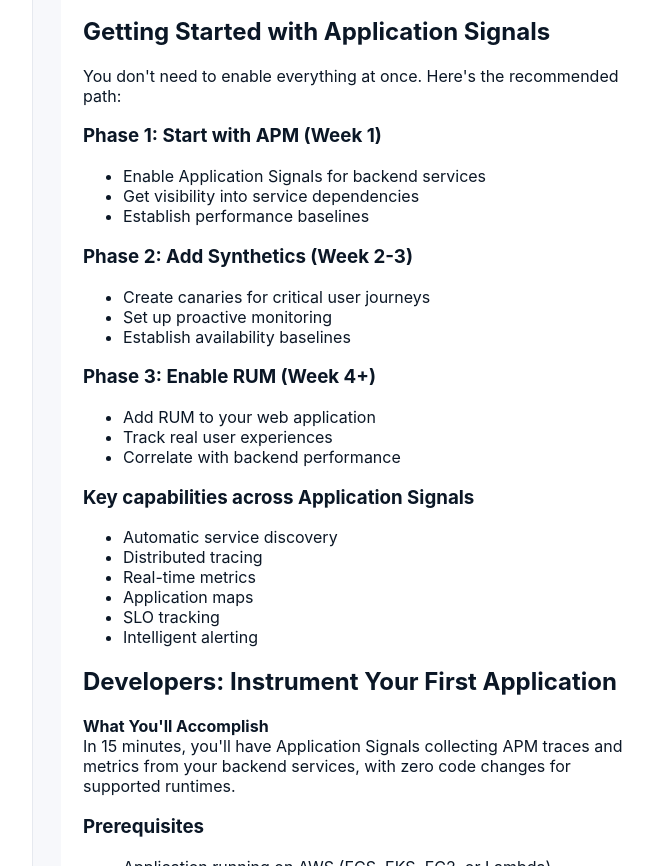
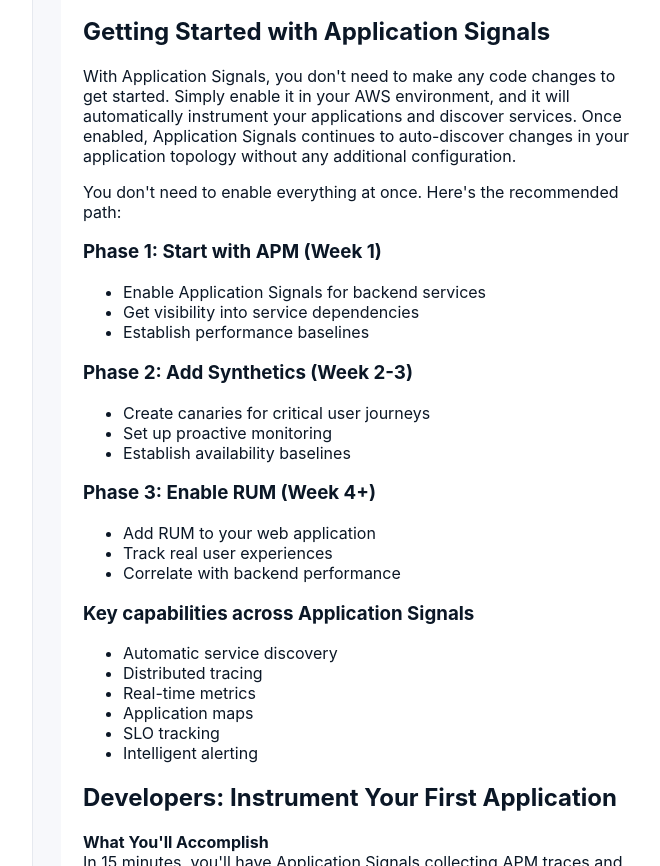
Before and after one commit to vijaykbv/cw-apm-docs, a plain HTML site: page pages/getting-started.html in a window 1280 px wide. Shown: the part 3378-4244 px from the top of the page, without its empty margins (267-927 px from the left). Drawn offline with Linux system fonts and the light colour scheme; files that its build step writes are made by us from their sources.

Commit message:
Add no-code setup messaging to getting-started page

```diff
--- a/pages/getting-started.html
+++ b/pages/getting-started.html
@@ -110,6 +110,7 @@
 
         <section>
           <h2>Getting Started with Application Signals</h2>
+          <p>With Application Signals, you don't need to make any code changes to get started. Simply enable it in your AWS environment, and it will automatically instrument your applications and discover services. Once enabled, Application Signals continues to auto-discover changes in your application topology without any additional configuration.</p>
           <p>You don't need to enable everything at once. Here's the recommended path:</p>
           <h3>Phase 1: Start with APM (Week 1)</h3>
           <ul>
```
